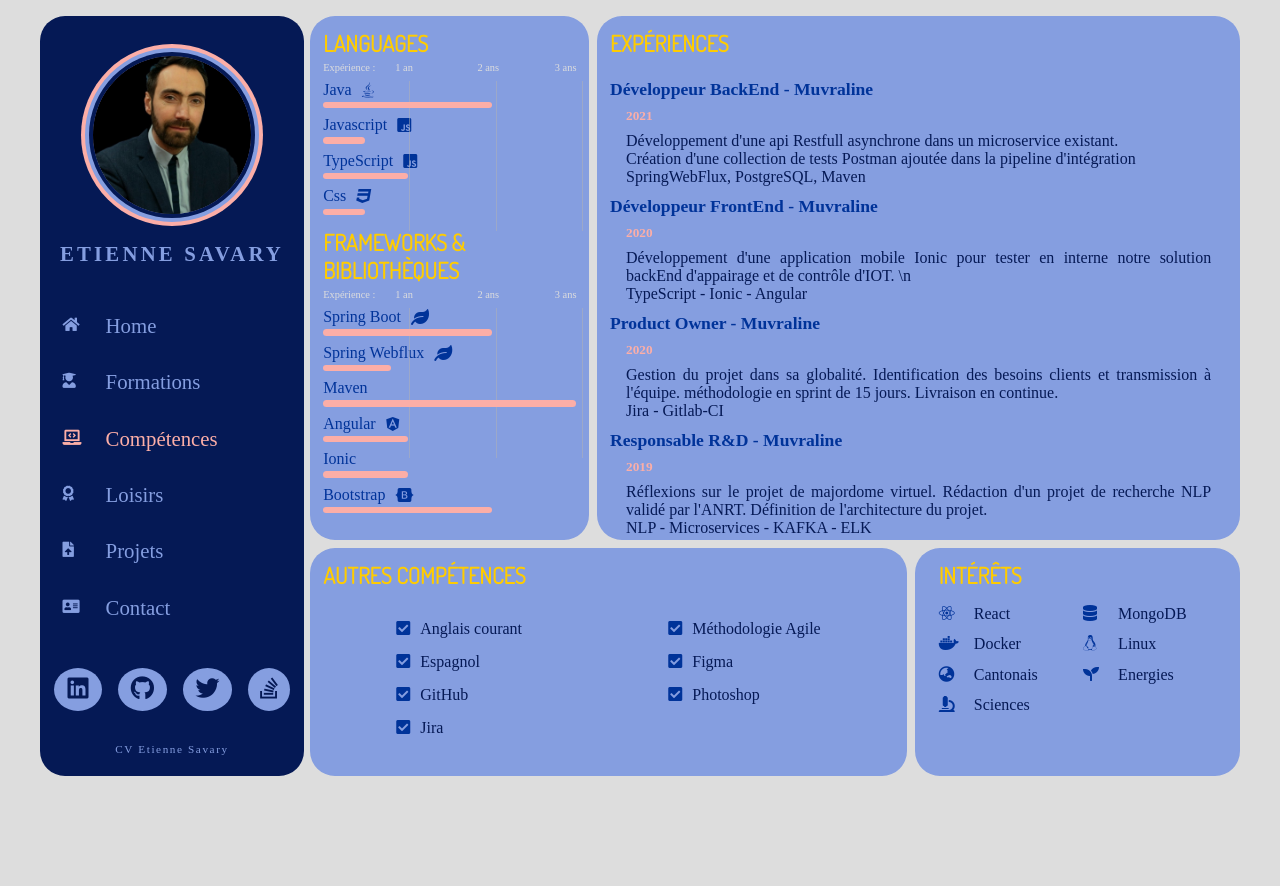
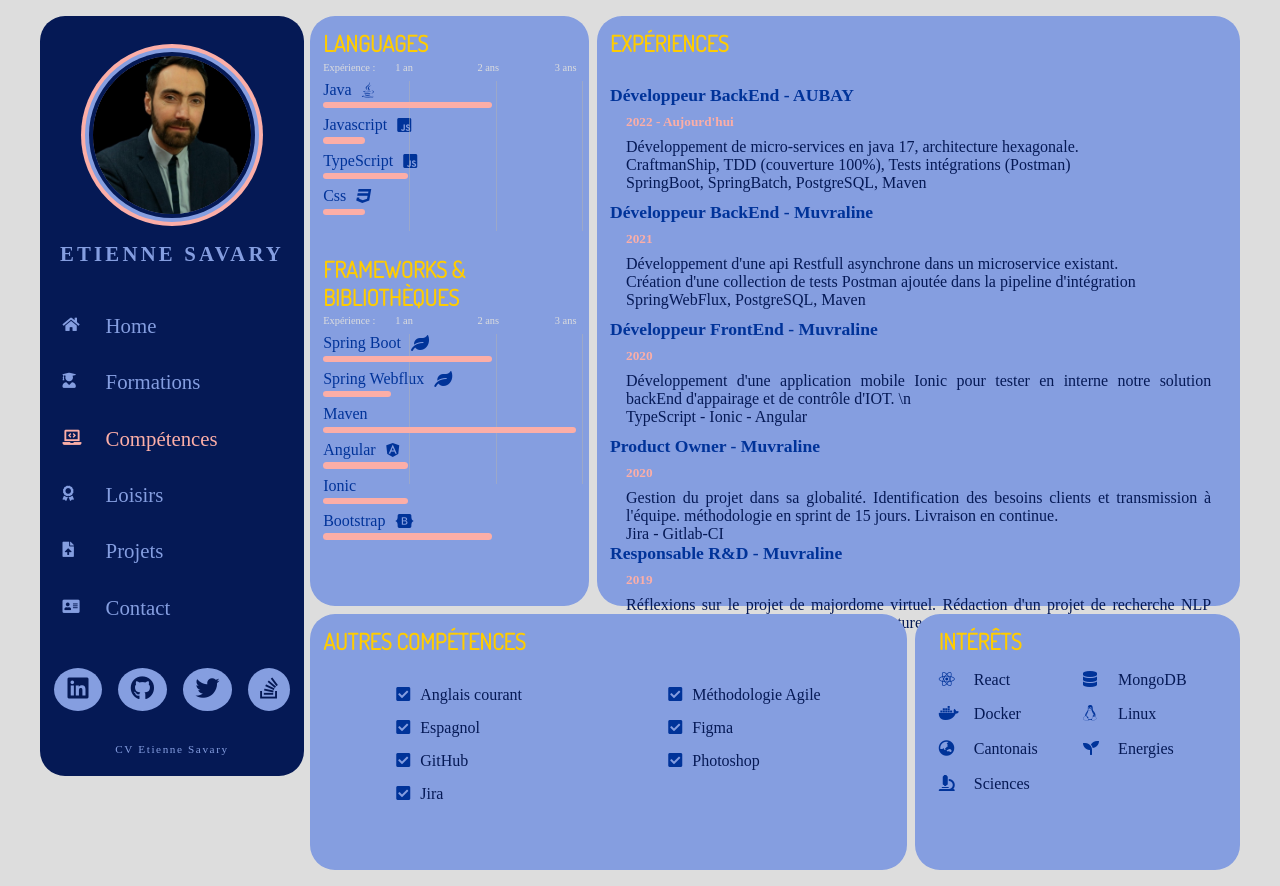
Before and after one commit to Goldeaur/react-cv, a React (Create React App) app: page /react-cv/knowledge in a window 1280 px wide. Before the commit the page ends 800 px from the top, so only its background shows below. Built offline with nearby package versions, Linux system fonts and the light colour scheme; a web font is replaced by a local one.

Commit message:
MAJ Experiences

```diff
--- a/src/components/Knowledge/Experience.js
+++ b/src/components/Knowledge/Experience.js
@@ -5,13 +5,20 @@ const Experience = () => {
         <div className="experience">
             <h3>Expériences</h3>
             <div className="exp-1">
+                <h4>Développeur BackEnd - AUBAY</h4>
+                <h5>2022 - Aujourd'hui</h5>
+                <p> Développement de micro-services en java 17, architecture hexagonale.<br/>
+                    CraftmanShip, TDD (couverture 100%), Tests intégrations (Postman)</p>
+                <p>SpringBoot, SpringBatch, PostgreSQL, Maven</p>
+            </div>
+            <div className="exp-2">
                 <h4>Développeur BackEnd - Muvraline</h4>
                 <h5>2021</h5>
                 <p> Développement d'une api Restfull asynchrone dans un microservice existant. <br/>
                     Création d'une collection de tests Postman ajoutée dans la pipeline d'intégration</p>
                 <p>SpringWebFlux, PostgreSQL, Maven</p>
             </div>
-            <div className="exp-2">
+            <div className="exp-3">
                 <h4>Développeur FrontEnd - Muvraline</h4>
                 <h5>2020</h5>
                 <p> Développement d'une application mobile Ionic pour tester
@@ -19,7 +26,7 @@ const Experience = () => {
                 </p>
                 <p>TypeScript - Ionic - Angular</p>
             </div>
-            <div className="exp-3">
+            <div className="exp-4">
                 <h4>Product Owner - Muvraline</h4>
                 <h5>2020</h5>
                 <p>Gestion du projet dans sa globalité.
@@ -29,7 +36,7 @@ const Experience = () => {
                 </p>
                 <p>Jira - Gitlab-CI</p>
             </div>
-            <div className="exp-4">
+            <div className="exp-5">
                 <h4>Responsable R&D - Muvraline</h4>
                 <h5>2019</h5>
                 <p>Réflexions sur le projet de majordome virtuel.
--- a/src/components/Portfolio/Project.js
+++ b/src/components/Portfolio/Project.js
@@ -2,11 +2,17 @@ import React, {Component} from 'react';
 
 export default class Project extends Component {
     state = {
-        showInfos: false
+        showInfos: false,
+        displayMe: false
     }
     handleInfo = () => {
         this.setState({
             showInfos: !this.state.showInfos
+        });
+    }
+    handleRadioButton = () => {
+        this.setState({
+            displayMe: !this.state.displayMe
         });
     }
     render() {
@@ -23,6 +29,14 @@ export default class Project extends Component {
                 <span className="infos" onClick={this.handleInfo}>
                     <i className="fas fa-plus-circle"/>
                 </span>
+                <div className="head">
+                    <button onClick={this.handleRadioButton}>displayme</button>
+                </div>
+                {
+                    this.state.displayMe && (
+                        <button>radiobutton</button>
+                    )
+                }
                 {
                     this.state.showInfos && (
                         <div className="showInfos">
```
Also changed, not shown: src/components/Portfolio/ProjectList.js (line endings or trailing spaces), 1 other file (tests, documents, lock files or other folders).
